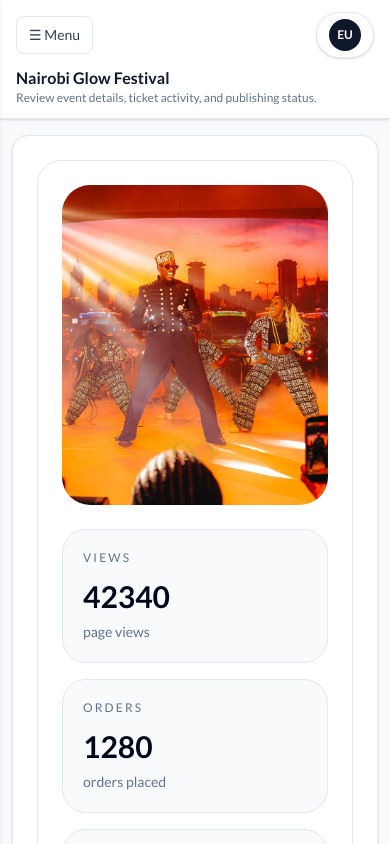
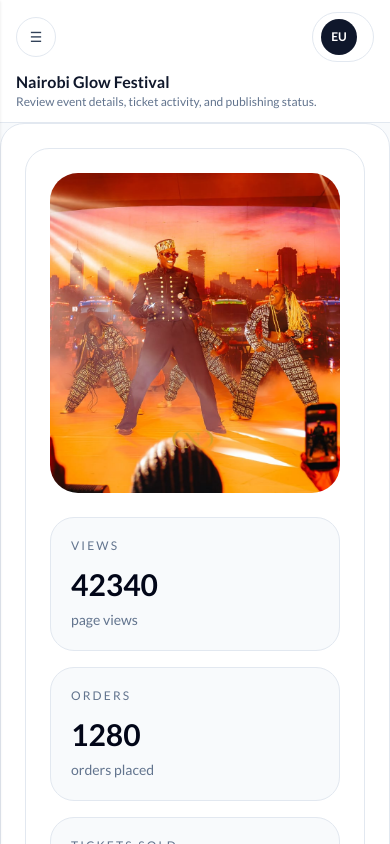
Before and after one commit to dennismutuku2005/eTikket, a Next.js app: page /organizer/events/nairobi-glow-festival in a window 390 px wide. Shown: the top 844 px of the page. Built offline with nearby package versions, Linux system fonts and the light colour scheme.

Commit message:
update: refined app-shell.jsx functionality

```diff
--- a/components/app-shell.jsx
+++ b/components/app-shell.jsx
@@ -104,19 +104,18 @@
       {menuOpen && <div className="fixed inset-0 z-40 bg-slate-900/30 md:hidden" onClick={() => setMenuOpen(false)} />}
 
       <div className="ml-0 md:ml-72">
-        {/* Simplified header - compact and clean */}
-        <header className="sticky top-0 z-40 border-b border-slate-200 bg-white px-4 py-3 shadow-sm sm:px-6 md:px-8">
+        <header className="sticky top-0 z-40 border-b border-slate-200 bg-white px-4 py-3 sm:px-6 md:px-8">
           <div className="flex items-center justify-between">
             <div className="flex items-center gap-3">
               <button
                 type="button"
                 onClick={() => setMenuOpen(true)}
-                className="rounded-lg border border-slate-200 bg-white px-3 py-2 text-sm font-medium text-slate-700 hover:bg-slate-50 md:hidden"
+                className="flex h-10 w-10 items-center justify-center rounded-full border border-slate-200 bg-white text-sm font-medium text-slate-700 hover:bg-slate-50 md:hidden"
+                aria-label="Open menu"
               >
-                ☰ Menu
+                ☰
               </button>
 
-              {/* Title section - only show on larger screens */}
               <div className="hidden md:block">
                 <h1 className="text-lg font-semibold text-slate-900">{title}</h1>
                 {subtitle && (
@@ -125,10 +124,9 @@
               </div>
             </div>
 
-            {/* User profile - compact */}
             <div className="flex items-center gap-3">
-              <div className="flex items-center gap-2 rounded-full border border-slate-200 bg-white px-3 py-1.5 shadow-sm">
-                <span className="inline-flex h-8 w-8 items-center justify-center rounded-full bg-slate-900 text-xs font-semibold text-white">
+              <div className="flex items-center gap-2 rounded-full border border-slate-200 bg-white px-2 py-1.5 pr-4">
+                <span className="inline-flex h-9 w-9 items-center justify-center rounded-full bg-slate-900 text-xs font-semibold text-white">
                   {avatarInitials}
                 </span>
                 <div className="hidden sm:block">
@@ -139,7 +137,6 @@
             </div>
           </div>
 
-          {/* Mobile title - show only on small screens */}
           <div className="mt-2 block md:hidden">
             <h1 className="text-base font-semibold text-slate-900">{title}</h1>
             {subtitle && (
@@ -148,9 +145,9 @@
           </div>
         </header>
 
-        <div className="min-h-screen bg-slate-50 px-3 py-4 text-slate-900 sm:px-4 md:px-5 lg:px-6 xl:px-8">
+        <div className="min-h-screen bg-slate-50 text-slate-900">
           <div className="mx-auto w-full max-w-none">
-            <div className="rounded-2xl border border-slate-200 bg-white p-6 shadow-sm">
+            <div className="rounded-3xl border border-slate-200 bg-white p-6">
               <section>{children}</section>
             </div>
           </div>
```
